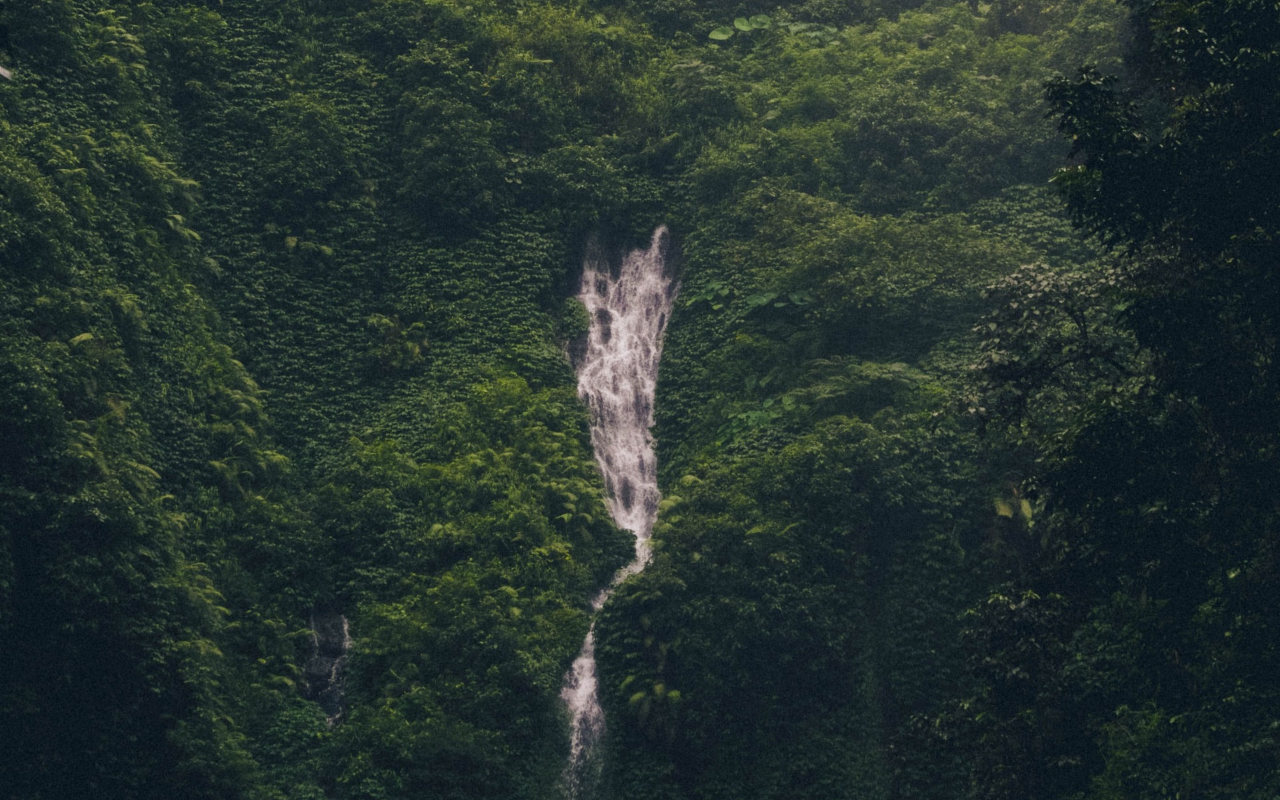
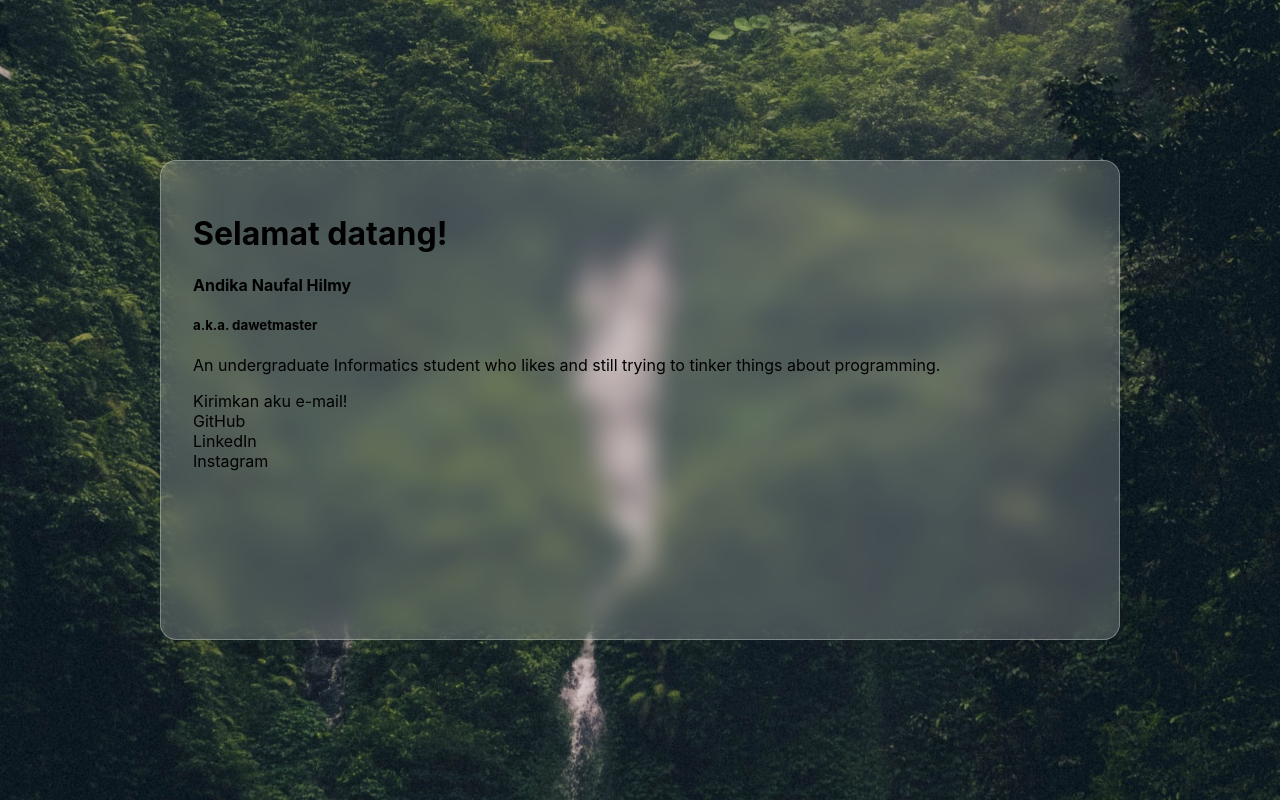
Before and after one commit to andikahilmy/andikahilmy.github.io, a Next.js app: page / in a window 1280 px wide. Built offline with nearby package versions, Linux system fonts and the light colour scheme.

Commit message:
landing page sederhana

```diff
--- a/components/splash/splash.module.css
+++ b/components/splash/splash.module.css
@@ -4,4 +4,6 @@
   background-repeat: no-repeat;
   width: 100%;
   height: 100vh;
+  display: flex;
+  flex-direction: column;
 }
--- a/pages/index.js
+++ b/pages/index.js
@@ -1,6 +1,9 @@
 import Head from 'next/head'
 import Image from 'next/image'
 import Splash from '../components/splash/splash'
+import globals from '../styles/globals.module.css'
+import styles from '../styles/home.module.css'
+
 const bgImage = 'bg.jpg'
 
 export default function Home() {
@@ -13,7 +16,19 @@ export default function Home() {
       </Head>
 
       <Splash bg={bgImage}>
-
+        <div className={`${globals.glass} ${styles.home}`}>
+          <h1>Selamat datang!</h1>
+          <h4>Andika Naufal Hilmy</h4>
+          <h5>a.k.a. dawetmaster</h5>
+          <p>An undergraduate Informatics student who likes and still trying to tinker things about programming.</p>
+          <a href='mailto:andika.naufal48@gmail.com'>Kirimkan aku e-mail!</a>
+          <br/>
+          <a href='https://www.github.com/dawetmaster'>GitHub</a>
+          <br/>
+          <a href='https://www.linkedin.com/in/andikahilmy/'>LinkedIn</a>
+          <br/>
+          <a href='https://www.instagram.com/andhilmy'>Instagram</a>
+        </div>
       </Splash>
 
     </div>
--- /dev/null
+++ b/styles/globals.module.css
@@ -0,0 +1,11 @@
+
+
+.glass {
+    /* From https://css.glass */
+    background: rgba(255, 255, 255, 0.2);
+    border-radius: 16px;
+    box-shadow: 0 4px 30px rgba(0, 0, 0, 0.1);
+    backdrop-filter: blur(12px);
+    -webkit-backdrop-filter: blur(5px);
+    border: 1px solid rgba(255, 255, 255, 0.3);
+}
--- /dev/null
+++ b/styles/home.module.css
@@ -0,0 +1,8 @@
+.home {
+    width: calc(100vw - 4rem);
+    height: calc(100vh - 4rem);
+    max-width: 60rem;
+    max-height: 30rem;
+    margin: auto;
+    padding: 2rem 2rem 2rem 2rem;
+}
```
